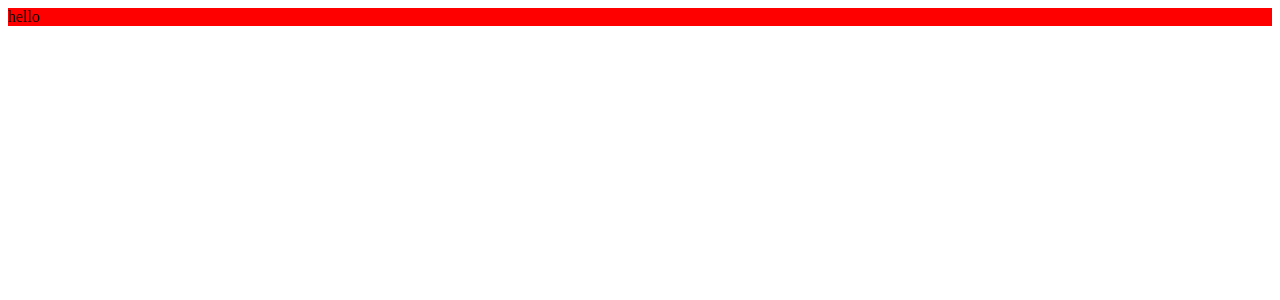
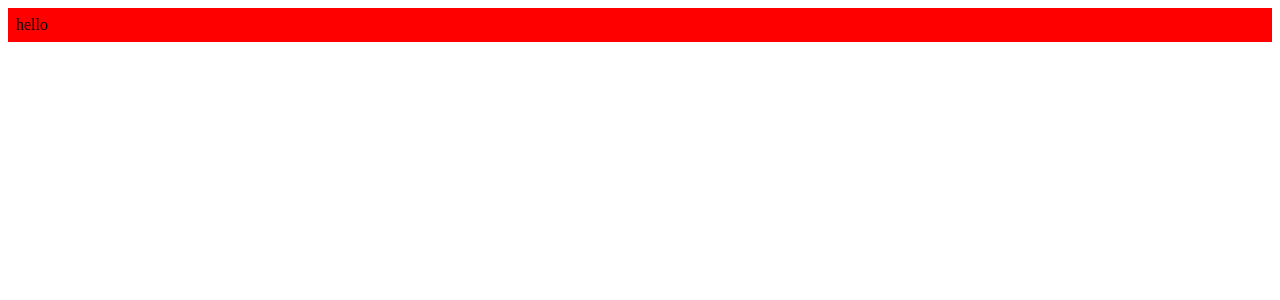
Before and after one commit to armenio2/user-crud, a React (Create React App) app: page / in a window 1280 px wide. Shown: the top 300 px of the page. Built offline with nearby package versions, Linux system fonts and the light colour scheme.

Commit message:
create assets padding

```diff
--- a/src/App.js
+++ b/src/App.js
@@ -4,7 +4,7 @@ import Assets from './assets'
 
 function App() {
   return (
-    <div className="App" style={{ background: Assets.colors.default }}>
+    <div className="App" style={{ background: Assets.colors.default, padding: Assets.padding.xl }}>
       hello
     </div>
   );
--- a/src/assets/index.js
+++ b/src/assets/index.js
@@ -1,9 +1,11 @@
 import Icons from './icons';
 import Colors from './colors';
+import Padding from './paddings';
 
 const assets = {
     icons: Icons,
-    colors: Colors
+    colors: Colors,
+    padding: Padding
 }
 
 export default assets;
--- /dev/null
+++ b/src/assets/paddings/index.js
@@ -0,0 +1,8 @@
+const paddings = {
+    sm: '2px',
+    md: '4px',
+    lg: '6px',
+    xl: '8px'
+}
+
+export default paddings;
```
